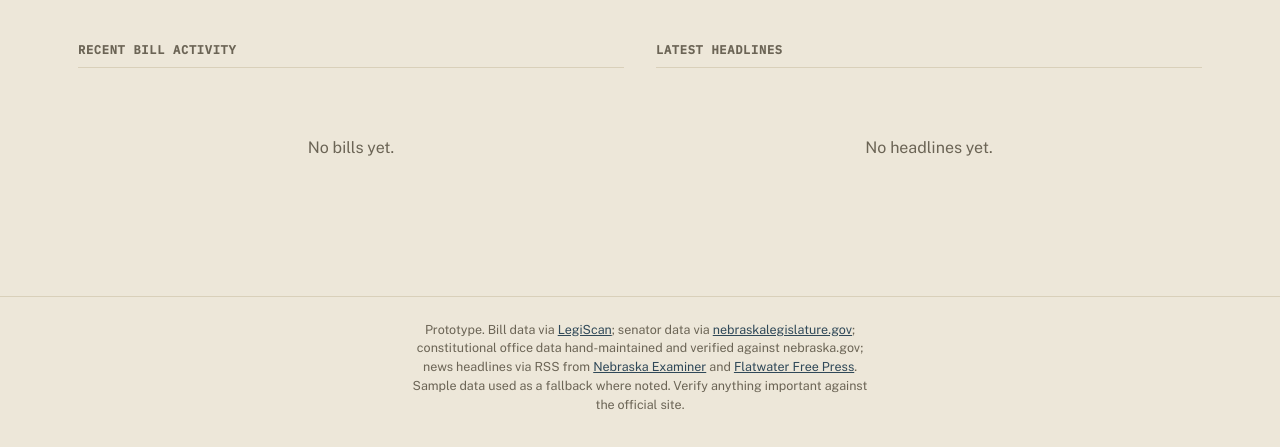
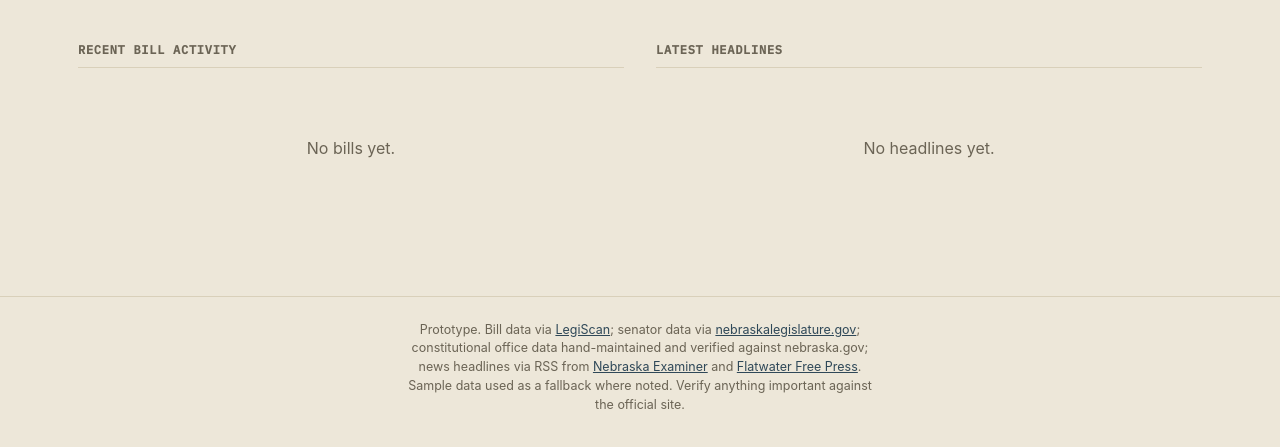
Before and after one commit to mtcummings21/badgovernmentnebraska, a website: page public/index.html in a window 1280 px wide. Shown: the part 551-998 px from the top of the page. Drawn offline with nearby package versions, Linux system fonts and the light colour scheme; no server answers.

Commit message:
Update font links in index.html
Removed the Big Shoulders Display font and retained IBM Plex Mono.

```diff
--- a/public/index.html
+++ b/public/index.html
@@ -6,7 +6,7 @@
 <title>K Street Chronicle &mdash; Nebraska Legislature Bill Tracker</title>
 <link rel="preconnect" href="https://fonts.googleapis.com">
 <link rel="preconnect" href="https://fonts.gstatic.com" crossorigin>
-<link href="https://fonts.googleapis.com/css2?family=Big+Shoulders+Display:wght@600;700;800&family=Public+Sans:wght@400;500;600;700&family=IBM+Plex+Mono:wght@400;500&display=swap" rel="stylesheet">
+<link href="https://fonts.googleapis.com/css2?family=IBM+Plex+Mono:wght@400;500&display=swap" rel="stylesheet">
 <link rel="stylesheet" href="styles.css" />
 </head>
 <body>
```
